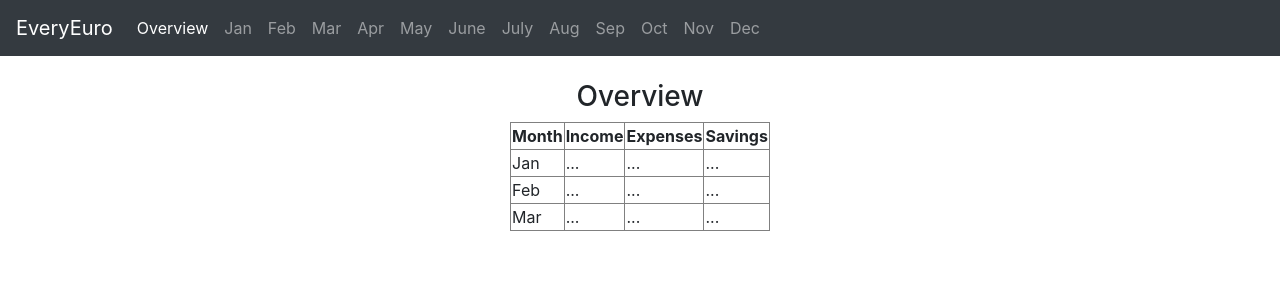
After one commit to aarekr/EveryEuro, a Flask app: page /app/overview in a window 1280 px wide. The commit adds this page. Shown: the top 300 px of the page. Run offline with Flask 2, Linux system fonts and the light colour scheme; some libraries are stand-ins or nearby versions.

Commit message:
Overview page, January page basic structure

```diff
--- a/app/routes.py
+++ b/app/routes.py
@@ -5,6 +5,14 @@ from app import app
 def index():
     return render_template("index.html")
 
-@app.route("/app")
+@app.route("/app")  # remove this?
 def app_page():
     return render_template("app/app_page.html")
+
+@app.route("/app/overview")
+def overview():
+    return render_template("app/overview.html")
+
+@app.route("/app/jan")
+def jan():
+    return render_template("app/jan.html")
--- /dev/null
+++ b/app/templates/app/overview.html
@@ -0,0 +1,35 @@
+{% extends "layout.html" %}
+
+{% block body %}
+
+  <h3 align="center">Overview</h3>
+
+  <table align="center" border="1">
+    <tr>
+      <th>Month</th>
+      <th>Income</th>
+      <th>Expenses</th>
+      <th>Savings</th>
+    </tr>
+    <tr>
+      <td>Jan</td>
+      <td>...</td>
+      <td>...</td>
+      <td>...</td>
+    </tr>
+    <tr>
+      <td>Feb</td>
+      <td>...</td>
+      <td>...</td>
+      <td>...</td>
+    </tr>
+    <tr>
+      <td>Mar</td>
+      <td>...</td>
+      <td>...</td>
+      <td>...</td>
+    </tr>
+
+  </table>
+
+{% endblock %}
--- a/app/templates/index.html
+++ b/app/templates/index.html
@@ -6,6 +6,6 @@
   <h2>Welcome to EveryEuro Budgeting App</h2>
 
   <br /><br />
-  <p><a href="{{ url_for('app_page') }}">Start budgeting</a></p>
+  <p><a href="{{ url_for('overview') }}">Start budgeting</a></p>
   </center>
 {% endblock %}
--- a/app/templates/layout.html
+++ b/app/templates/layout.html
@@ -15,10 +15,10 @@
     <div class="collapse navbar-collapse" id="navbarCollapse">
       <ul class="navbar-nav mr-auto">
         <li class="nav-item active">
-          <a class="nav-link" href="#">Overview<span class="sr-only">(current)</span></a>
+          <a class="nav-link" href="{{ url_for('overview') }}">Overview</a>
         </li>
         <li class="nav-item">
-          <a class="nav-link" href="#">Jan</a>
+          <a class="nav-link" href="{{ url_for('jan') }}">Jan</a>
         </li>
         <li class="nav-item">
           <a class="nav-link" href="#">Feb</a>
```
Also changed, not shown: app/templates/app/jan.html (added, +25 -0 lines).
